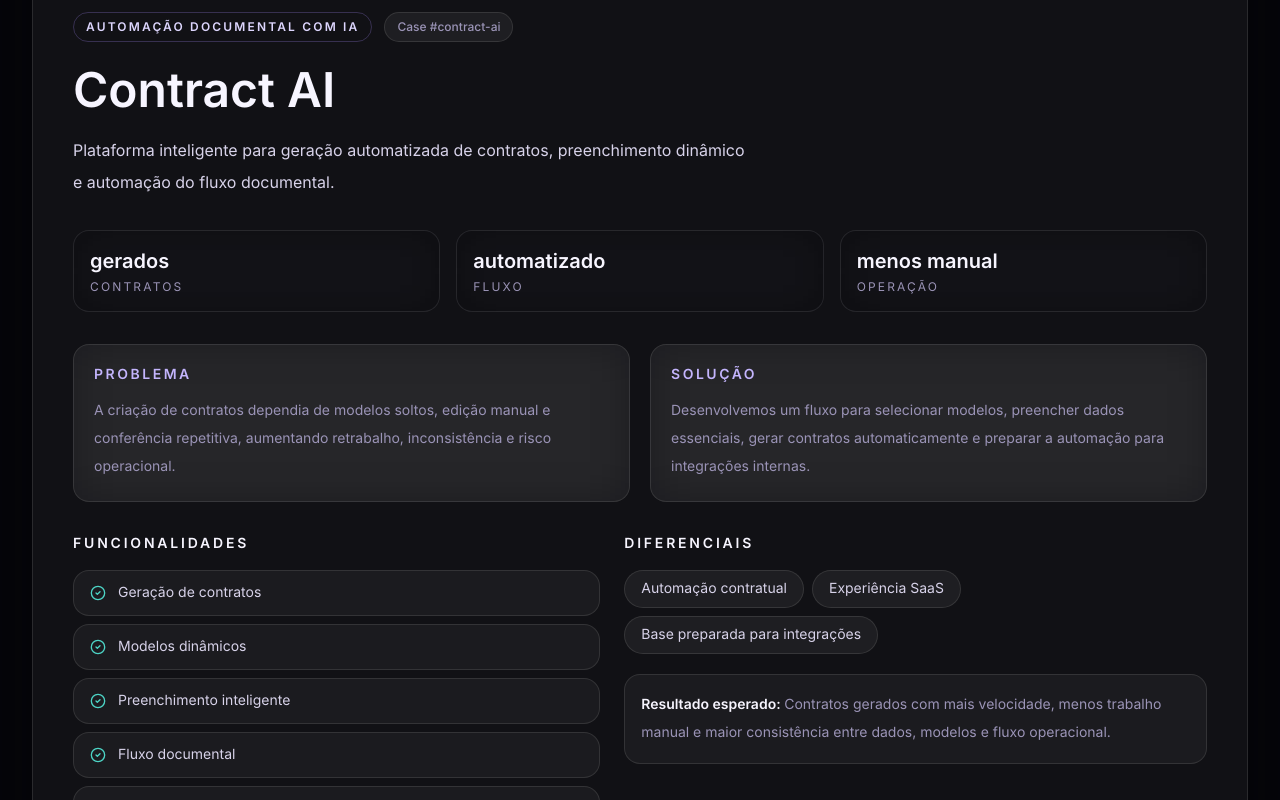
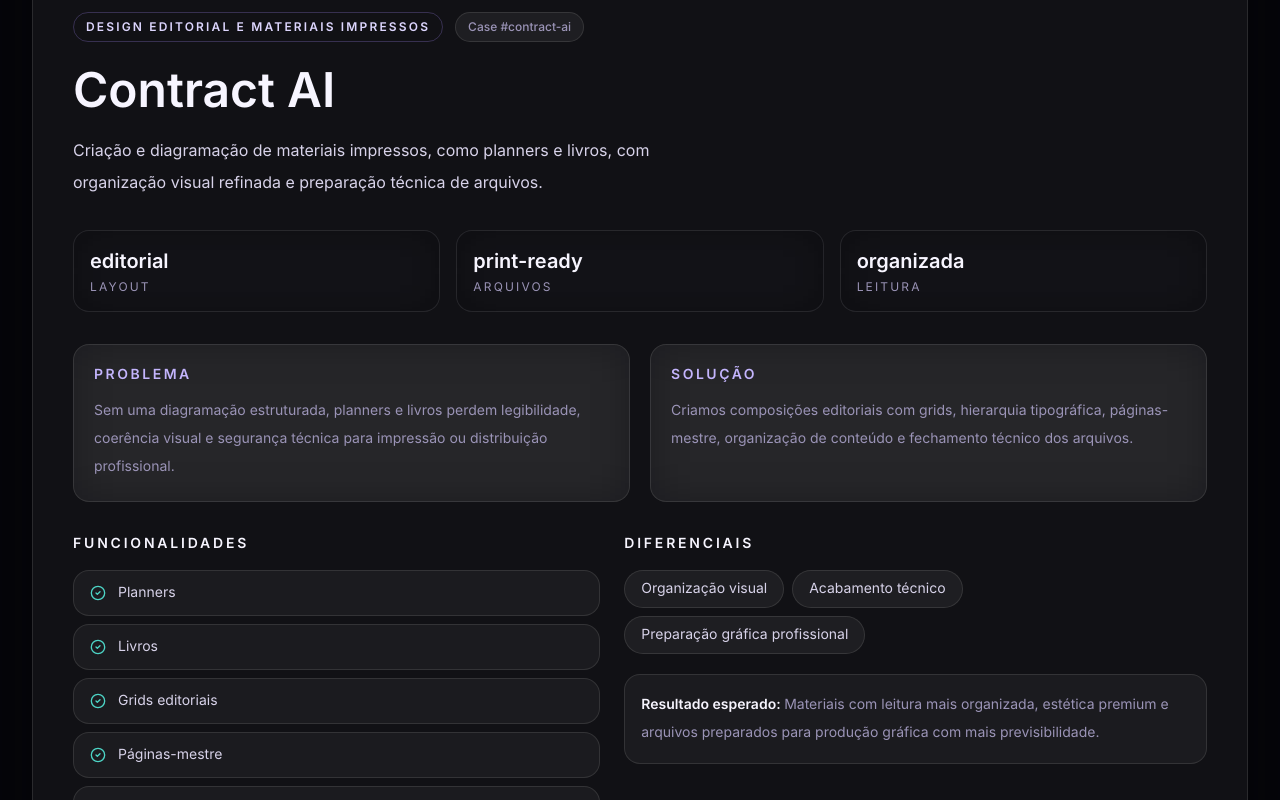
Before and after one commit to JoaoCarpini/Site-Devign-Studio-Novo, a React (Vite) app: page /projetos in a window 1280 px wide. Shown: the part 6780-7580 px from the top of the page. Built offline with nearby package versions, Linux system fonts and the light colour scheme.

Commit message:
Correção contract AI

```diff
--- a/src/data/site.ts
+++ b/src/data/site.ts
@@ -510,24 +510,24 @@ export const projects: Project[] = [
   {
     slug: 'contract-ai',
     title: 'Contract AI',
-    category: 'Automação documental com IA',
+    category: 'Design editorial e materiais impressos',
     summary:
-      'Plataforma inteligente para geração automatizada de contratos, preenchimento dinâmico e automação do fluxo documental.',
+      'Criação e diagramação de materiais impressos, como planners e livros, com organização visual refinada e preparação técnica de arquivos.',
     context:
-      'Empresas que criam contratos com frequência precisam padronizar cláusulas, reduzir preenchimento manual e acelerar a produção documental com mais controle.',
+      'Materiais impressos precisam unir clareza visual, ritmo de leitura, hierarquia editorial e acabamento técnico para chegar à produção com consistência.',
     problem:
-      'A criação de contratos dependia de modelos soltos, edição manual e conferência repetitiva, aumentando retrabalho, inconsistência e risco operacional.',
+      'Sem uma diagramação estruturada, planners e livros perdem legibilidade, coerência visual e segurança técnica para impressão ou distribuição profissional.',
     solution:
-      'Desenvolvemos um fluxo para selecionar modelos, preencher dados essenciais, gerar contratos automaticamente e preparar a automação para integrações internas.',
+      'Criamos composições editoriais com grids, hierarquia tipográfica, páginas-mestre, organização de conteúdo e fechamento técnico dos arquivos.',
     result:
-      'Contratos gerados com mais velocidade, menos trabalho manual e maior consistência entre dados, modelos e fluxo operacional.',
-    stack: ['Node.js', 'Express', 'PostgreSQL', 'APIs', 'Automação', 'Railway'],
-    features: ['Geração de contratos', 'Modelos dinâmicos', 'Preenchimento inteligente', 'Fluxo documental', 'Deploy contínuo'],
-    differentials: ['Automação contratual', 'Experiência SaaS', 'Base preparada para integrações'],
+      'Materiais com leitura mais organizada, estética premium e arquivos preparados para produção gráfica com mais previsibilidade.',
+    stack: ['Design Editorial', 'Diagramação', 'Adobe InDesign', 'Illustrator', 'Photoshop', 'Pré-impressão'],
+    features: ['Planners', 'Livros', 'Grids editoriais', 'Páginas-mestre', 'Arquivo para impressão'],
+    differentials: ['Organização visual', 'Acabamento técnico', 'Preparação gráfica profissional'],
     metrics: [
-      { label: 'Contratos', value: 'gerados' },
-      { label: 'Fluxo', value: 'automatizado' },
-      { label: 'Operação', value: 'menos manual' },
+      { label: 'Layout', value: 'editorial' },
+      { label: 'Arquivos', value: 'print-ready' },
+      { label: 'Leitura', value: 'organizada' },
     ],
     accent: 'violet',
   },
```
